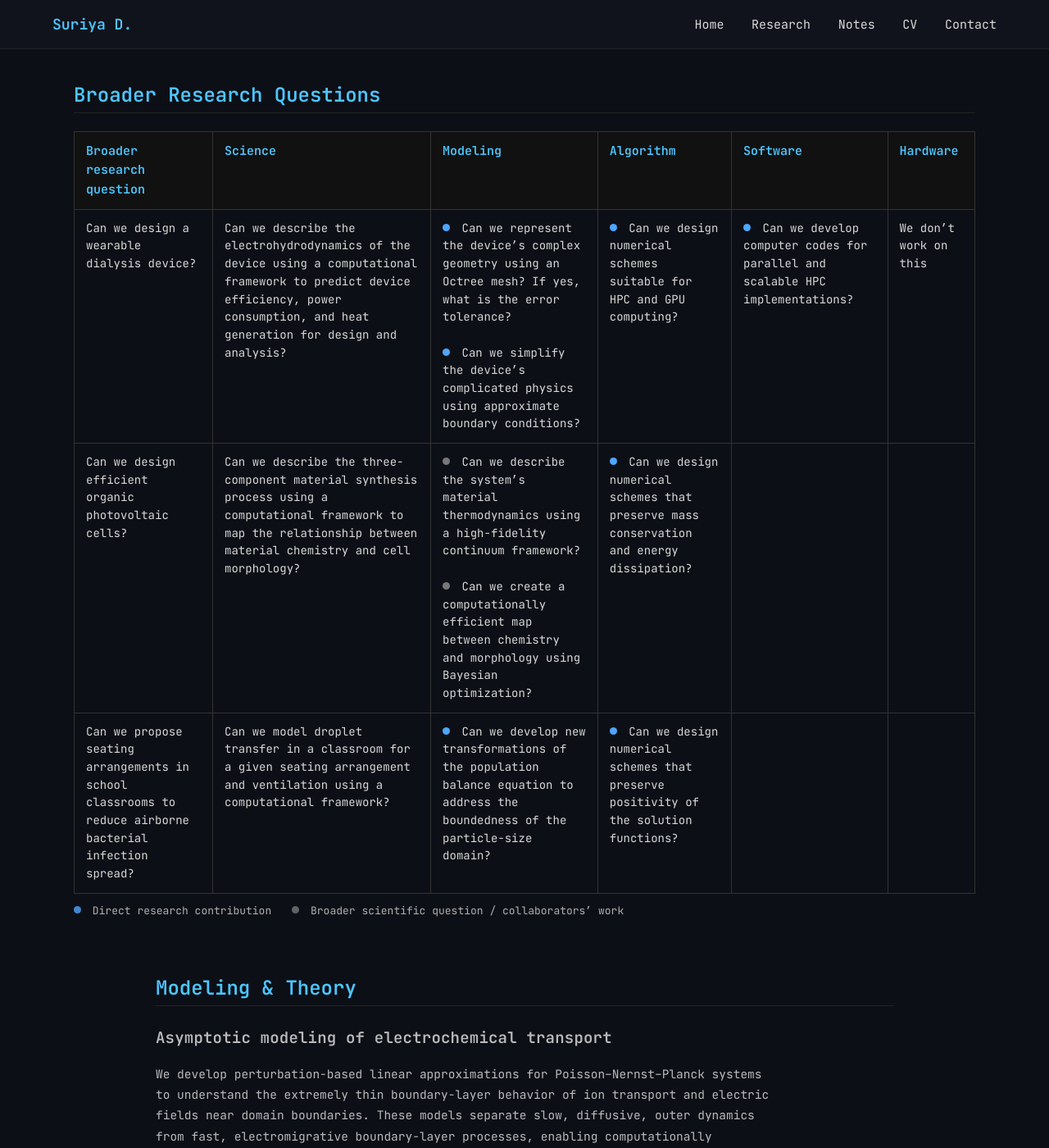
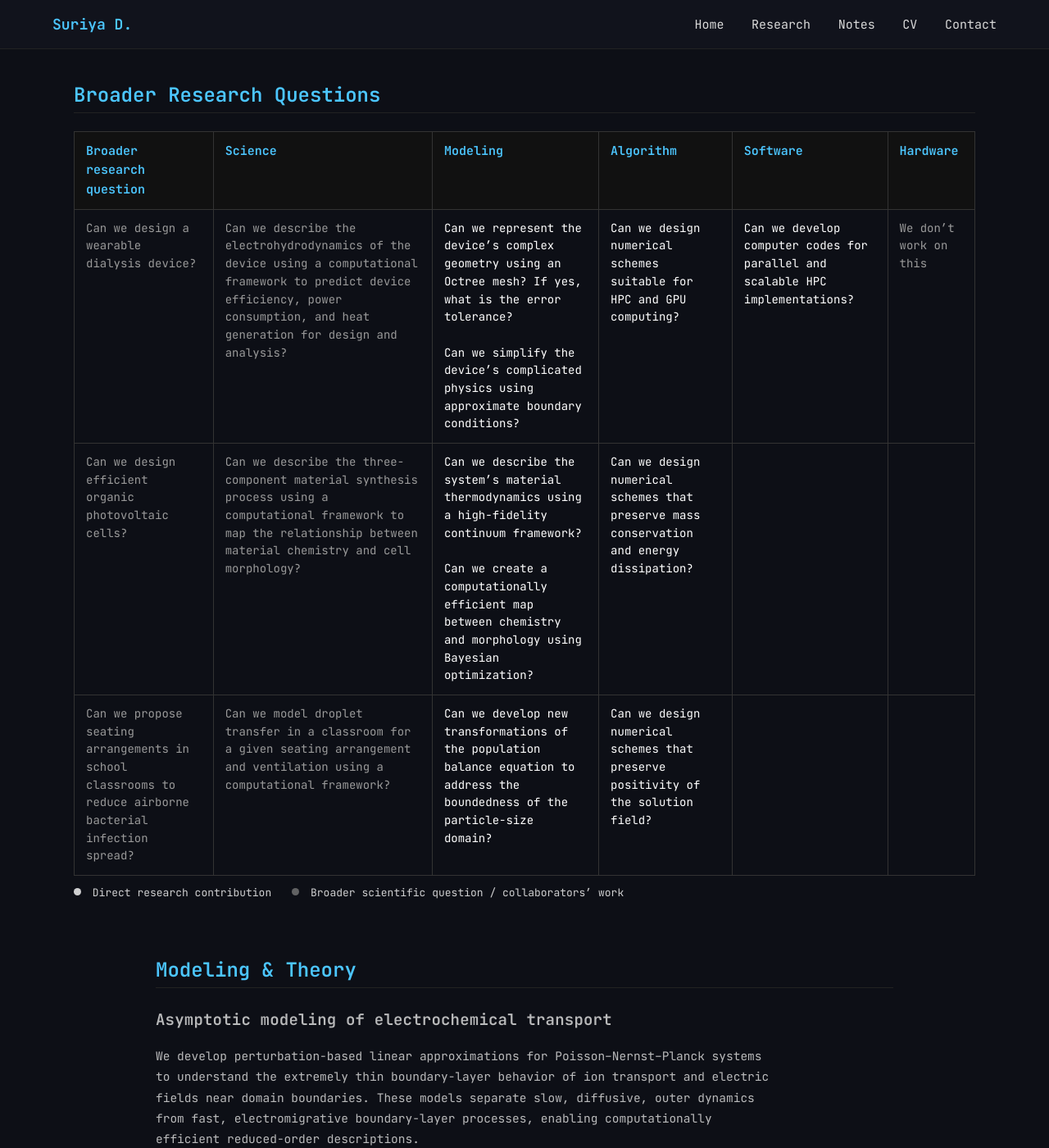
Before and after one commit to suriyadhaksh/suriyadhaksh.github.io, a Jekyll site: the page built from content/research.html, in a window 1280 px wide and 1400 px high. Shown: the whole window at 82% size. Built offline with Jekyll 4.4.1, drawn with Linux system fonts in a browser that asks for light colours.

Commit message:
Enhance research questions table: update text color for better visibility and improve overall styling

```diff
--- a/_layouts/default.html
+++ b/_layouts/default.html
@@ -268,23 +268,45 @@
         }
 
         /* Colored dots */
-        .blue-dot,
-        .grey-dot {
+        .blue-dot {
             height: 9px;
             width: 9px;
             display: inline-block;
+            color: #fff;
             border-radius: 50%;
             margin-right: 6px;
             position: relative;
             top: -1px;
         }
 
+        .grey-dot {
+            height: 9px;
+            width: 9px;
+            display: inline-block;
+            color: #fff;
+            border-radius: 50%;
+            margin-right: 6px;
+            position: relative;
+            top: -1px;
+        }
+
+        .research-table td .blue-text {
+            color: #ffffff; /* replaced Soft bright blue #4da6ff*/
+            font-weight: 500;
+        }
+
+        .research-table td .grey-text {
+            color: #9a9a9a;
+            font-weight: 500;
+        }
+
+
         .blue-dot {
-            background-color: #4da6ff; /* Soft bright blue */
+            background-color: #ffffff; /* replaced Soft bright blue #4da6ff*/
         }
 
         .grey-dot {
-            background-color: #777; /* Neutral grey */
+            background-color: #777 ; /* Neutral grey */
         }
 
         /* Legend */
@@ -293,8 +315,11 @@
             display: flex;
             gap: 25px;
             font-size: 13px;
+            color: #fff;
             opacity: 0.8;
         }
+
+
 
         .legend-dot {
             margin-right: 6px;
--- a/content/research.html
+++ b/content/research.html
@@ -28,39 +28,39 @@ permalink: /research.html
 
                 <!-- Row 1 -->
                 <tr>
-                    <td>Can we design a wearable dialysis device?</td>
+                    <td> <span class="grey-text">Can we design a wearable dialysis device?</span></td>
 
-                    <td>Can we describe the electrohydrodynamics of the device using a computational framework to predict device efficiency, power consumption, and heat generation for design and analysis?</td>
+                    <td> <span class="grey-text">Can we describe the electrohydrodynamics of the device using a computational framework to predict device efficiency, power consumption, and heat generation for design and analysis?</span></td>
 
                     <td>
-                        <span class="blue-dot"></span> Can we represent the device’s complex geometry using an Octree mesh? If yes, what is the error tolerance?<br><br>
-                        <span class="blue-dot"></span> Can we simplify the device’s complicated physics using approximate boundary conditions?
+                        <span class="blue-text">Can we represent the device’s complex geometry using an Octree mesh? If yes, what is the error tolerance?</span><br><br>
+                        <span class="blue-text">Can we simplify the device’s complicated physics using approximate boundary conditions?</span>
                     </td>
 
                     <td>
-                        <span class="blue-dot"></span> Can we design numerical schemes suitable for HPC and GPU computing?
+                        <span class="blue-text">Can we design numerical schemes suitable for HPC and GPU computing?</span>
                     </td>
 
                     <td>
-                        <span class="blue-dot"></span> Can we develop computer codes for parallel and scalable HPC implementations?
+                        <span class="blue-text">Can we develop computer codes for parallel and scalable HPC implementations?</span>
                     </td>
 
-                    <td>We don’t work on this</td>
+                    <td> <span class="grey-text">We don’t work on this</span></td>
                 </tr>
 
                 <!-- Row 2 -->
                 <tr>
-                    <td>Can we design efficient organic photovoltaic cells?</td>
+                    <td> <span class="grey-text">Can we design efficient organic photovoltaic cells?</span></td>
 
-                    <td>Can we describe the three-component material synthesis process using a computational framework to map the relationship between material chemistry and cell morphology?</td>
+                    <td> <span class="grey-text">Can we describe the three-component material synthesis process using a computational framework to map the relationship between material chemistry and cell morphology?</span></td>
 
                     <td>
-                        <span class="grey-dot"></span> Can we describe the system’s material thermodynamics using a high-fidelity continuum framework?<br><br>
-                        <span class="grey-dot"></span> Can we create a computationally efficient map between chemistry and morphology using Bayesian optimization?
+                        <span class="blue-text">Can we describe the system’s material thermodynamics using a high-fidelity continuum framework?</span><br><br>
+                        <span class="blue-text">Can we create a computationally efficient map between chemistry and morphology using Bayesian optimization?</span>
                     </td>
 
                     <td>
-                        <span class="blue-dot"></span> Can we design numerical schemes that preserve mass conservation and energy dissipation?
+                        <span class="blue-text">Can we design numerical schemes that preserve mass conservation and energy dissipation?</span>
                     </td>
 
                     <td>
@@ -72,16 +72,17 @@ permalink: /research.html
 
                 <!-- Row 3 -->
                 <tr>
-                    <td>Can we propose seating arrangements in school classrooms to reduce airborne bacterial infection spread?</td>
+                    <td> <span class="grey-text">Can we propose seating arrangements in school classrooms to reduce airborne bacterial infection spread?</span></td>
 
-                    <td>Can we model droplet transfer in a classroom for a given seating arrangement and ventilation using a computational framework?</td>
+                    <td> <span class="grey-text"> Can we model droplet transfer in a classroom for a given seating arrangement and ventilation using a computational framework?</span></td>
 
                     <td>
-                        <span class="blue-dot"></span> Can we develop new transformations of the population balance equation to address the boundedness of the particle-size domain?
+                        <span class="blue-text">Can we develop new transformations of the population balance equation to address the boundedness of the particle-size domain? </span>
                     </td>
 
                     <td>
-                        <span class="blue-dot"></span> Can we design numerical schemes that preserve positivity of the solution functions?
+                        <span class="blue-text">Can we design numerical schemes that preserve positivity of the solution field?</span>
+
                     </td>
 
                     <td></td>
```
